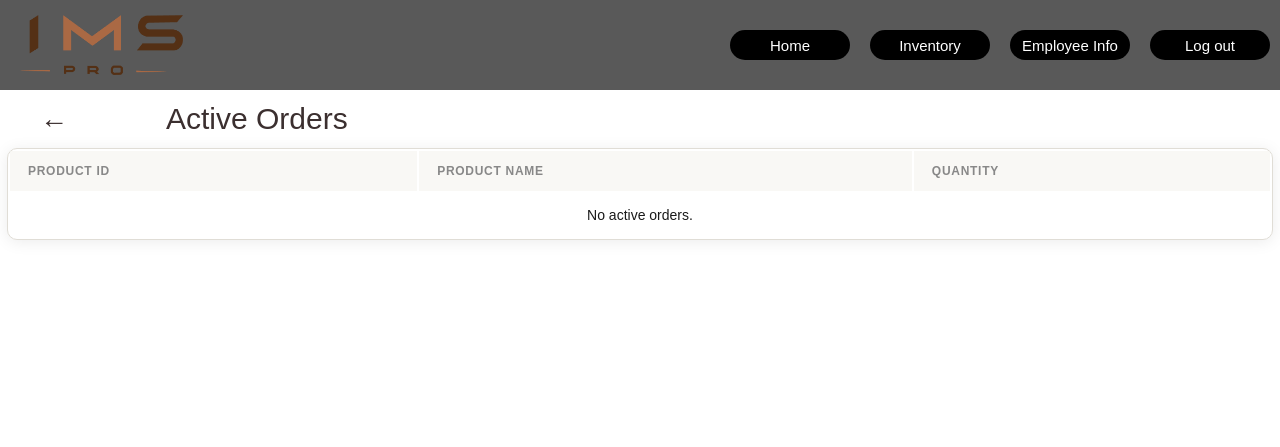
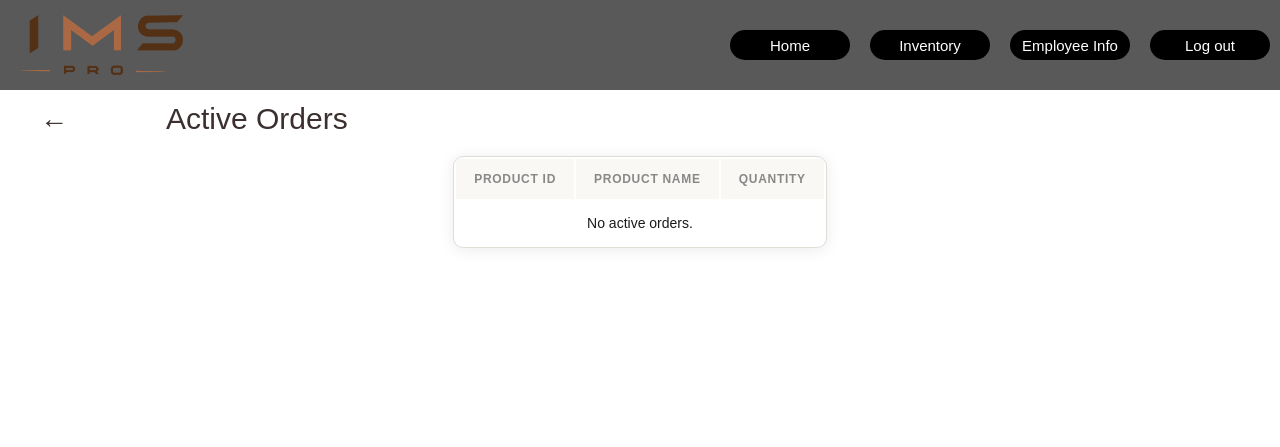
Before and after one commit to BedHeadNinja/SE-Project-416-GD, a Python web app: template IMS/IMS/templates/inventory/active_orders.html in a window 1280 px wide. Shown: the top 447 px of the page. Run offline with Jinja, Linux system fonts and the light colour scheme; the template is opened without the code that fills it, so the values that code supplies are empty.

Commit message:
Refactor UI container styles for better layout
Removed width and position properties, added max-width and centered margin.

```diff
--- a/IMS/IMS/static/UI.css
+++ b/IMS/IMS/static/UI.css
@@ -106,9 +106,8 @@
   box-shadow: 0 2px 16px rgba(0, 0, 0, 0.08);
   max-height: 60vh;
   border: 1px solid #e0ddd6;
-  width: 100%;
-  position: sticky;
-  margin: -8px;
+  max-width: 960px;
+  margin: 0 auto;
 }
 .table-header{
     width: 10%;
```
